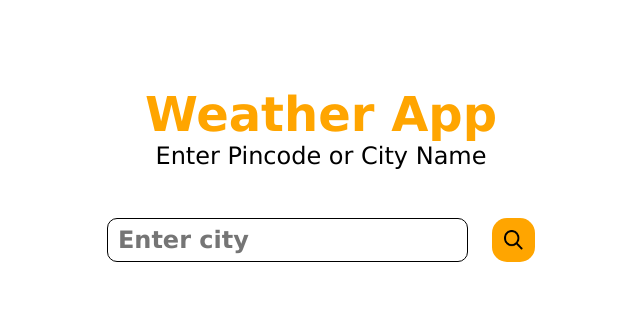
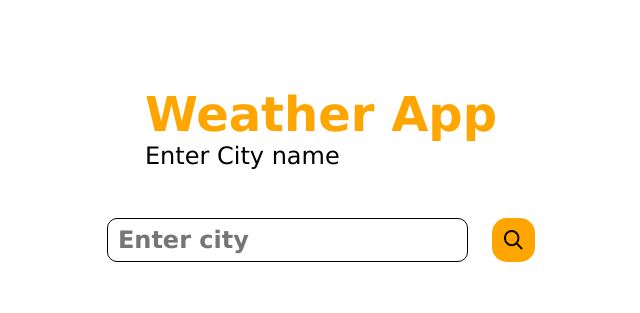
Before and after one commit to joydeep-git/weather-app_js, a plain HTML site: page index.html in a window 1280 px wide. Shown: the part 226-539 px from the top of the page, without its empty margins (319-959 px from the left). Drawn offline with Linux system fonts and the light colour scheme.

Commit message:
text align changed

```diff
--- a/index.html
+++ b/index.html
@@ -16,7 +16,7 @@
 
         <div id="heading">
             <h1>Weather App</h1>
-            <p>Enter Pincode or City Name</p>
+            <p>Enter City name</p>
         </div>
 
         <div id="search-items">
--- a/style.css
+++ b/style.css
@@ -26,6 +26,9 @@
 #heading h1{
     font-size: 2rem;
     color: orange;
+}
+#heading p{
+    text-align: left;
 }
 
 #search-items{
```
